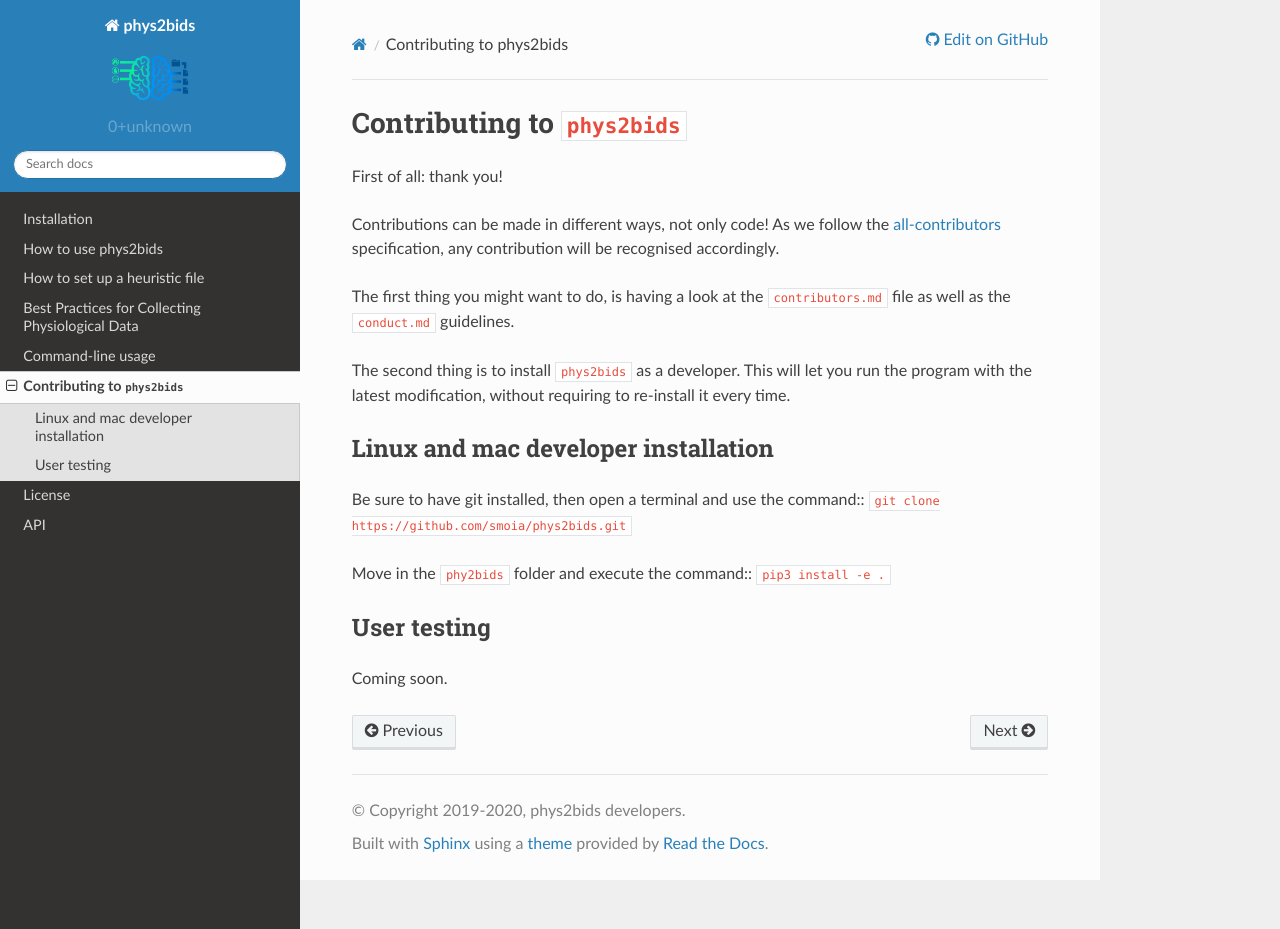
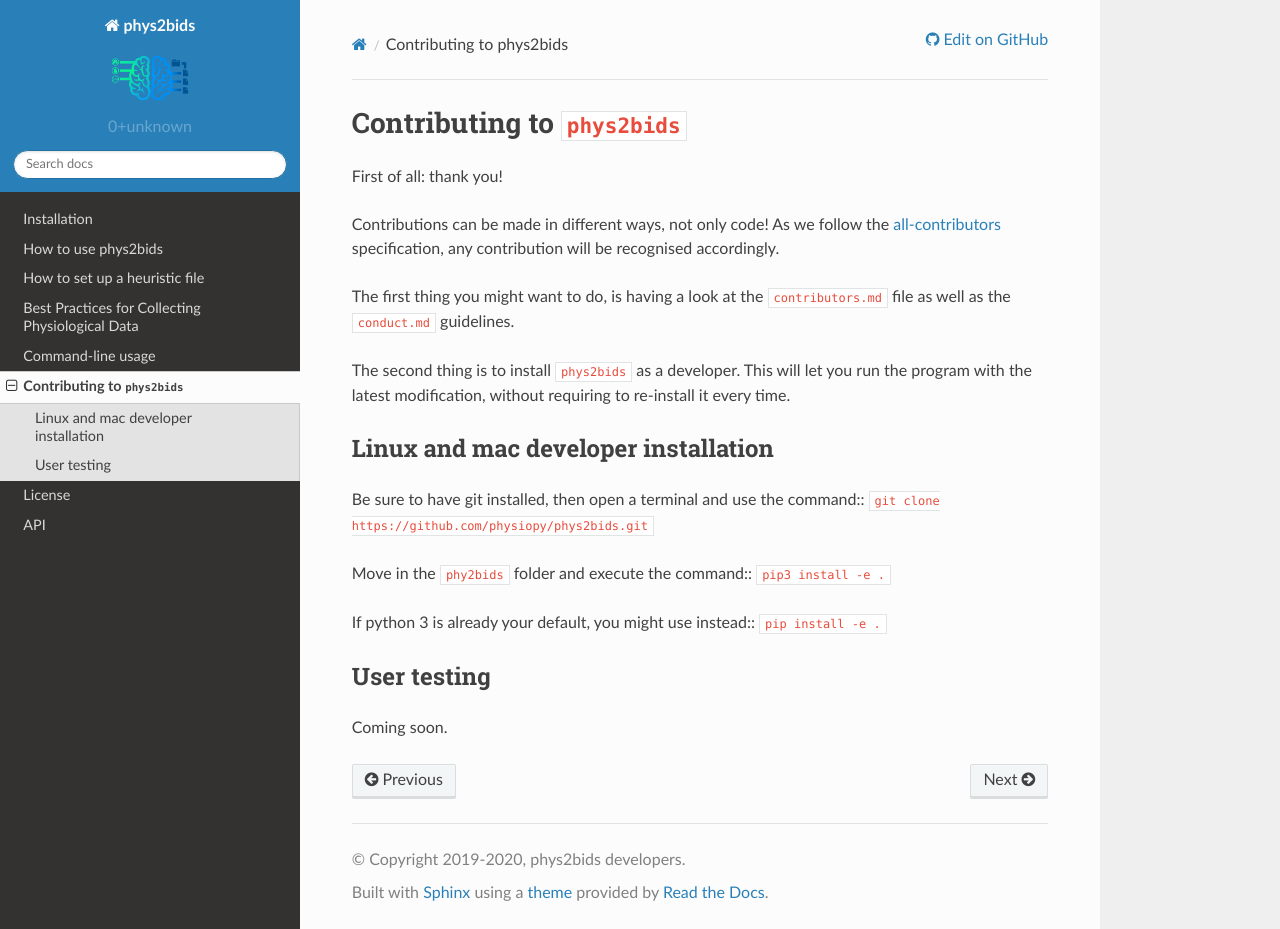
Before and after one commit to physiopy/phys2bids, a Sphinx documentation site: the page built from docs/contributing.rst, in a window 1280 px wide and 929 px high. Built offline with Sphinx 7.4.7 and the Read the Docs theme 2.0.0, drawn with Linux system fonts in a browser that asks for light colours.

Commit message:
Changing repo name for organisation

```diff
--- a/docs/contributing.rst
+++ b/docs/contributing.rst
@@ -21,11 +21,13 @@ Linux and mac developer installation
 ------------------------------------
 
 Be sure to have git installed, then open a terminal and use the command::
-``git clone https://github.com/smoia/phys2bids.git``
+``git clone https://github.com/physiopy/phys2bids.git``
 
 Move in the ``phy2bids`` folder and execute the command::
 ``pip3 install -e .``
 
+If python 3 is already your default, you might use instead::
+``pip install -e .``
 
 User testing
 ------------
--- a/docs/installation.rst
+++ b/docs/installation.rst
@@ -22,7 +22,7 @@ Linux and mac installation
 
 Download the package from github and uncompress it.
 Alternatively, if you have ``git``, use the command::
-``git clone https://github.com/smoia/phys2bids.git``
+``git clone https://github.com/physiopy/phys2bids.git``
 
 Install with ``pip``
 ^^^^^^^^^^^^^^^^^^^^
```
